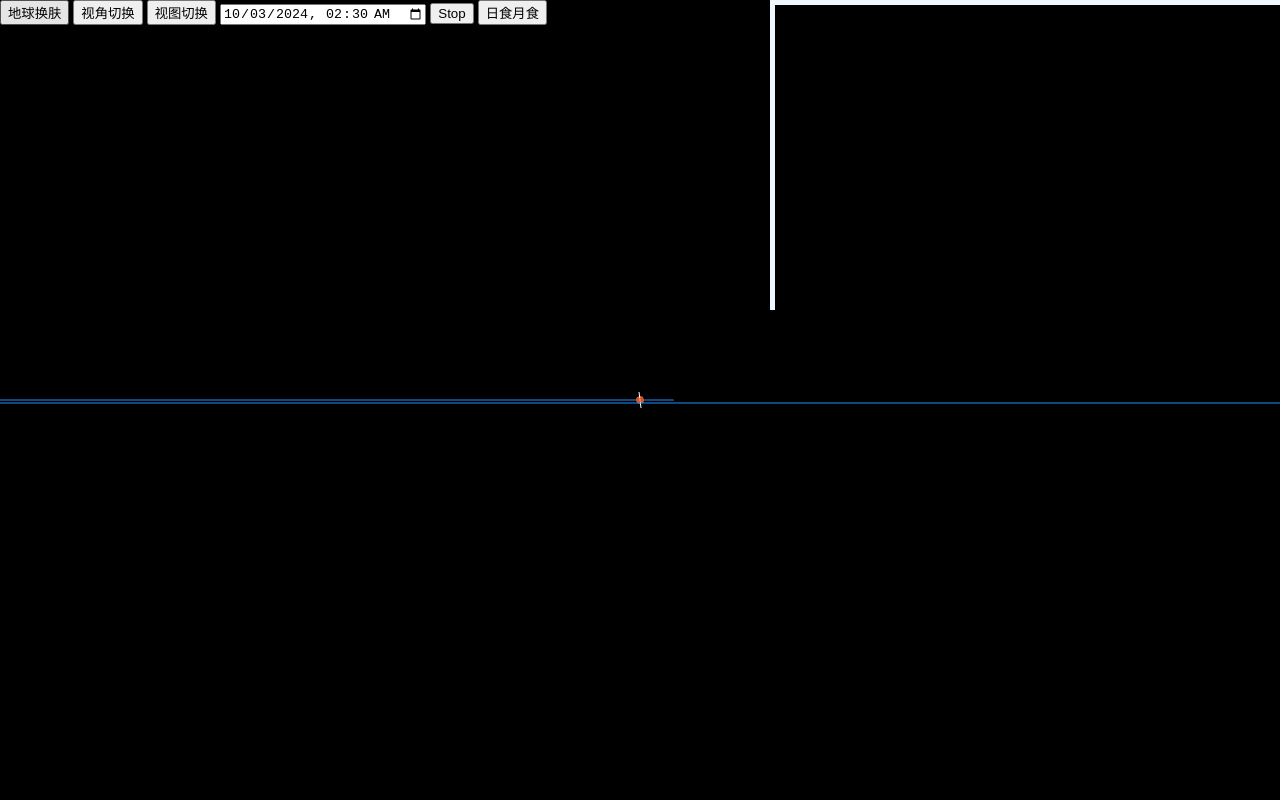
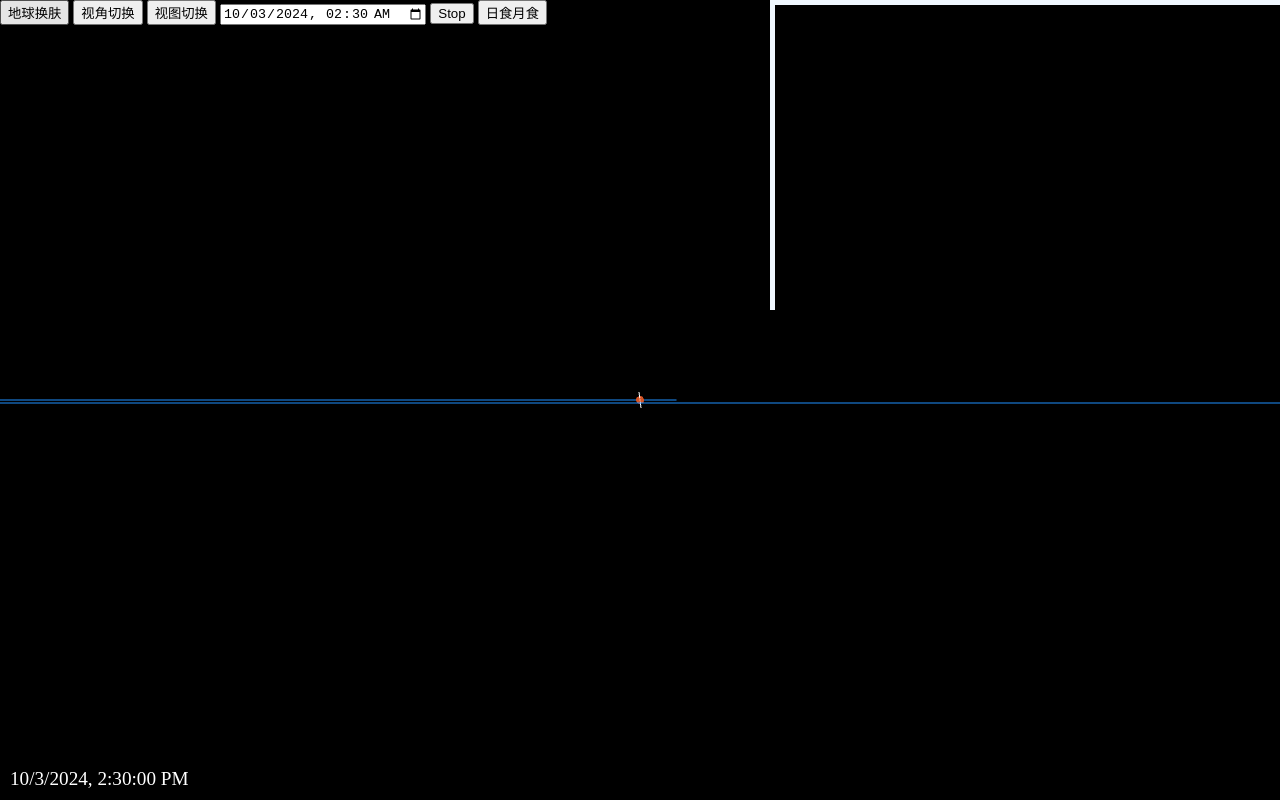
Before and after one commit to hmk114/Stellara, a website built with Vite: page index.html in a window 1280 px wide. Built offline with nearby package versions, Linux system fonts and the light colour scheme; animation ran at ten frames a second.

Commit message:
Update : add the current time

```diff
--- a/index.html
+++ b/index.html
@@ -71,6 +71,7 @@
 			<button id="Stop">Stop</button>
 			<button id="popwindow">日食月食</button>
 		</div>
+		<div style="position: absolute; left: 10px; bottom: 10px; font-size: larger;color: white;" id = "nowtime"></div>
 		<div
 			style="position: absolute; top: 0; right: 0; width: 500px; height: 300px; background-color:aliceblue; padding: 5px;"
 			id = "container"
--- a/stellara/core/app.js
+++ b/stellara/core/app.js
@@ -171,6 +171,7 @@ class Application {
 
         if (this.#lastRenderTime) {
             this.#currentTime = new Date(this.#currentTime.getTime() + (Date.now() - this.#lastRenderTime.getTime()) * this.#timeSpeed);
+            document.getElementById("nowtime").innerText = this.#currentTime.toLocaleString();
         }
         this.#lastRenderTime = new Date();
 
```
